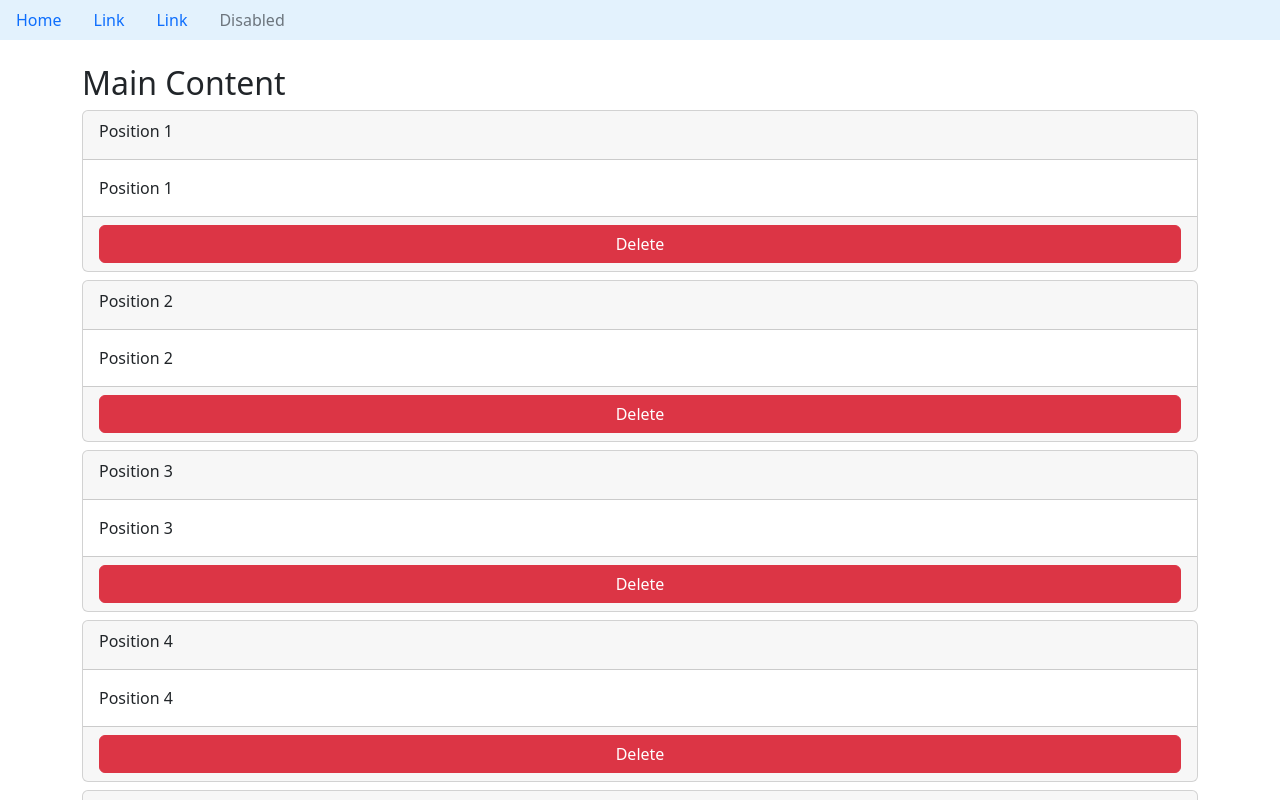
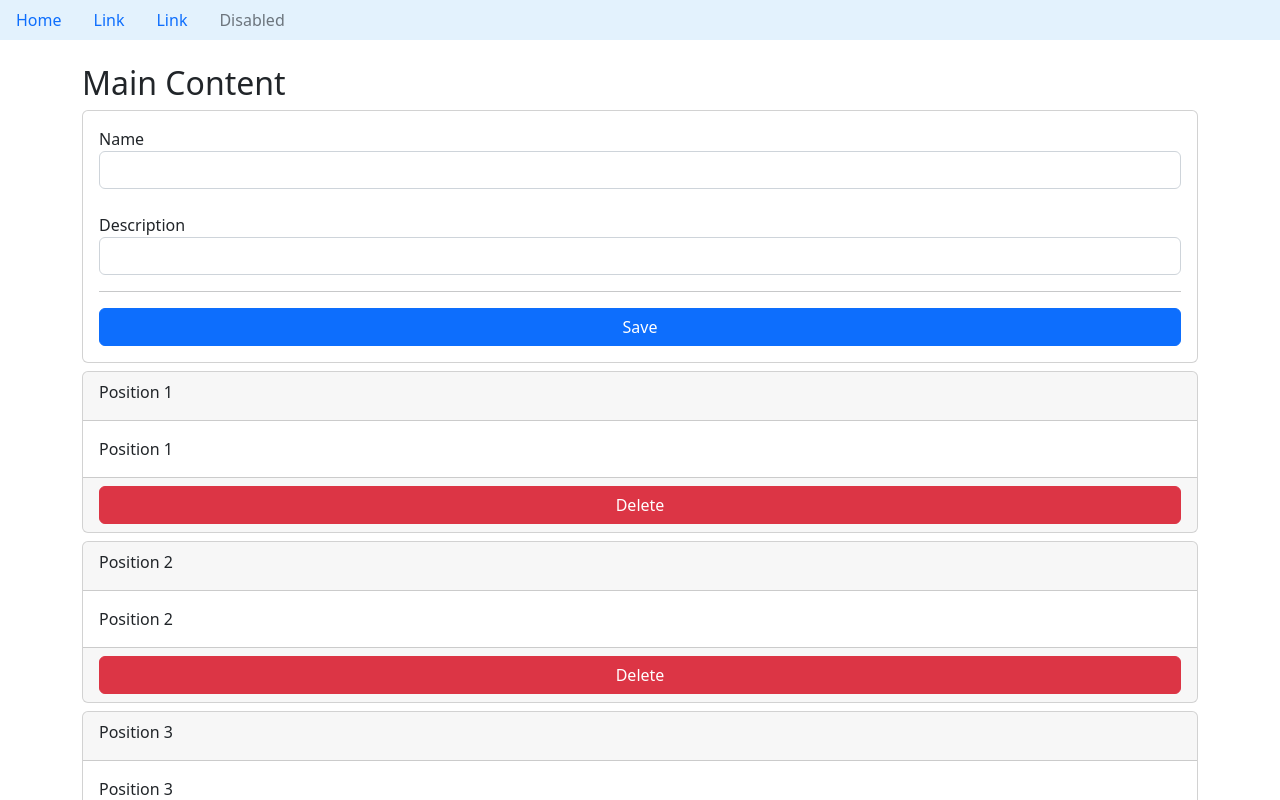
Before and after one commit to ralampay/April-2023-Angular-Trainocate-Workshop, an Angular app: page / in a window 1280 px wide. Shown: the top 800 px of the page. Built offline with nearby package versions, Linux system fonts and the light colour scheme.

Commit message:
added module forms for property binding

```diff
--- a/src/app/components/main/main.component.html
+++ b/src/app/components/main/main.component.html
@@ -1,6 +1,11 @@
 <h2>
     Main Content
 </h2>
+
+<app-position-form
+    [position]="position"
+>
+</app-position-form>
 
 <app-notification-modal
     [isDisplay]="isDisplay"
@@ -16,6 +21,7 @@
     *ngFor="let position of positions"
     [id]="position.id"
     [name]="position.name"
+    [description]="position.description"
     (deleteEvent)="handleDelete($event)"
 >
 </position-display>
--- a/src/app/components/main/main.component.ts
+++ b/src/app/components/main/main.component.ts
@@ -16,6 +16,11 @@ export class MainComponent {
     { id: 5, name: "Position 5" },
     { id: 6, name: "Position 6", description: "something" },
   ];
+
+  position: Position = {
+    name: "",
+    description: ""
+  }
 
   toggle(): void {
     console.log("toggle() invoked");
--- /dev/null
+++ b/src/app/components/position-form/position-form.component.html
@@ -0,0 +1,32 @@
+<div class="row">
+    <div class="col">
+        <div class="card">
+            <div class="card-body">
+                <div class="form-group">
+                    <label class="label">
+                        Name
+                    </label>
+                    <input
+                        class="form-control"
+                        [(ngModel)]="position.name"
+                    />
+                </div>
+                <div class="form-group mt-4">
+                    <label class="label">
+                        Description
+                    </label>
+                    <input
+                        class="form-control"
+                        [(ngModel)]="position.description"
+                    />
+                </div>
+                <hr/>
+                <button
+                    class="btn btn-primary w-100"
+                >
+                    Save
+                </button>
+            </div>
+        </div>
+    </div>
+</div>
--- /dev/null
+++ b/src/app/components/position-form/position-form.component.ts
@@ -0,0 +1,14 @@
+import { Component, Input } from '@angular/core';
+import { Position } from 'src/app/interfaces/position';
+
+@Component({
+  selector: 'app-position-form',
+  templateUrl: './position-form.component.html',
+  styleUrls: ['./position-form.component.scss']
+})
+export class PositionFormComponent {
+  @Input() position: Position = {
+    name: "",
+    description: "",
+  }
+}
--- a/src/app/ui/position-display/position-display.component.ts
+++ b/src/app/ui/position-display/position-display.component.ts
@@ -8,6 +8,7 @@ import { Component, Input, Output, EventEmitter } from '@angular/core';
 export class PositionDisplayComponent {
   @Input() id: number | undefined;
   @Input() name: string = "";
+  @Input() description: string | undefined;
 
   @Output() deleteEvent: EventEmitter<any> = new EventEmitter<any>();
 
```
Also changed, not shown: src/app/app.module.ts (+6 -2 lines), src/app/components/position-form/position-form.component.scss (added), 1 other file (tests, documents, lock files or other folders).
